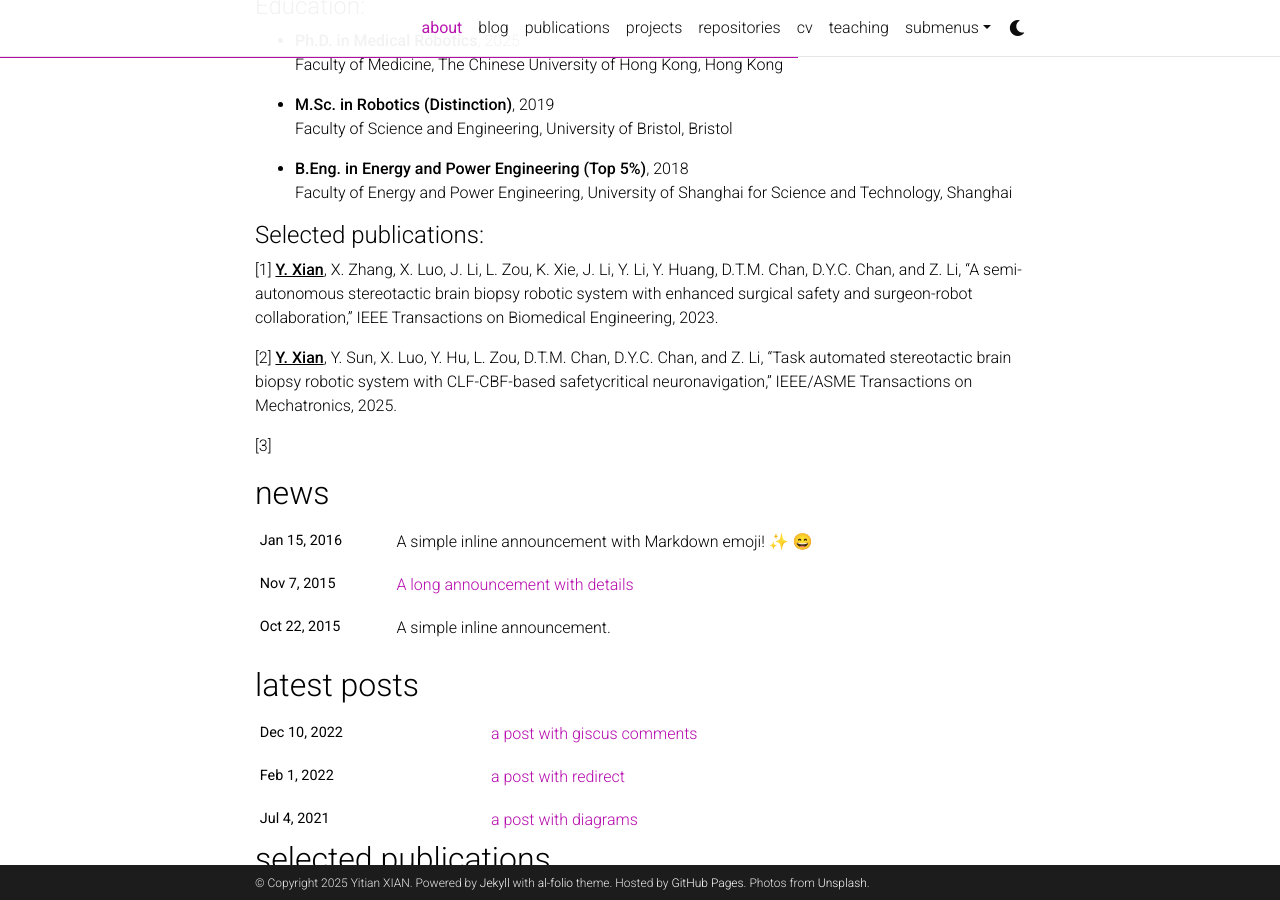
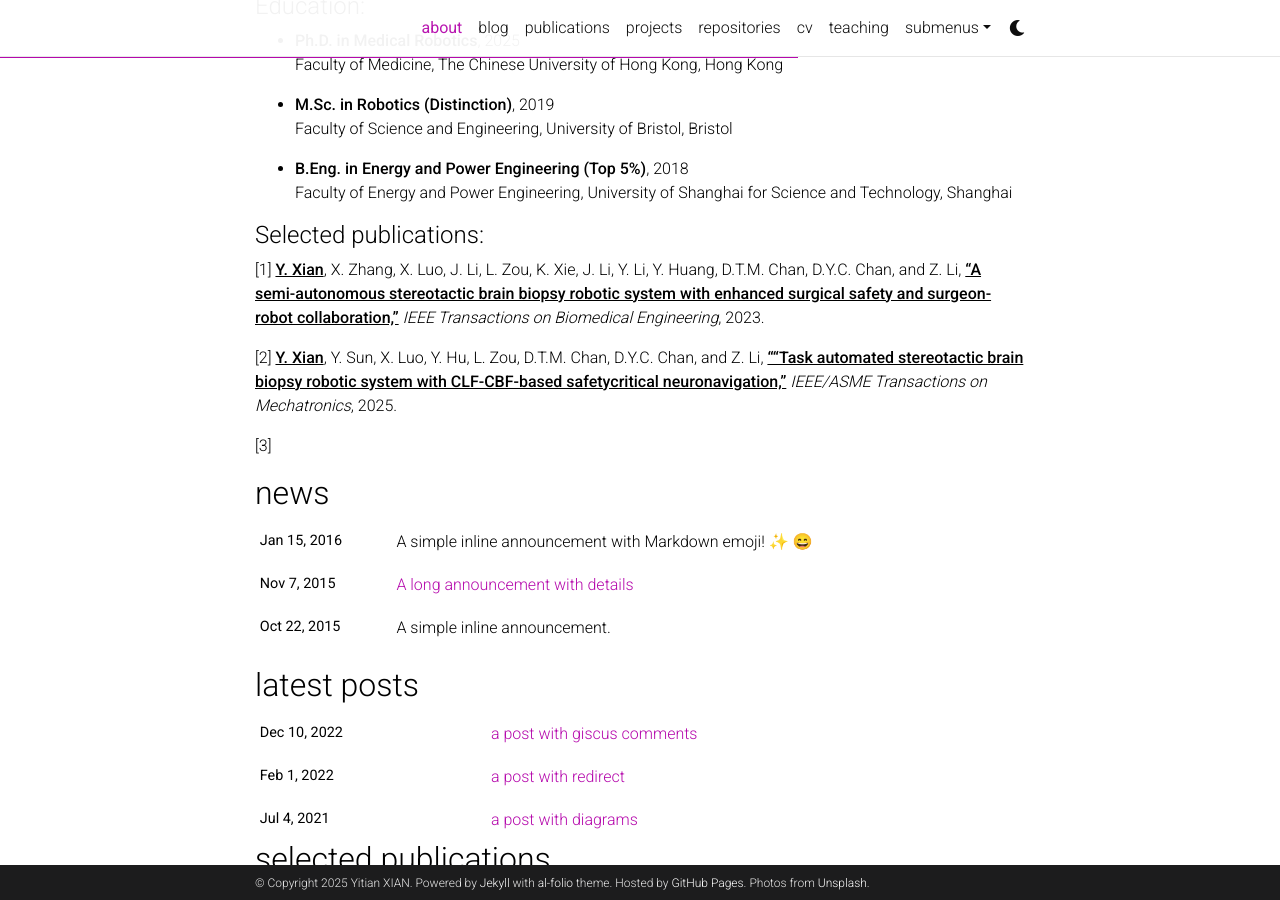
Before and after one commit to yitian-xian/yitian-xian.github.io, a Jekyll site: the page built from _pages/about.md, in a window 1280 px wide and 900 px high, scrolled down 489 px. Built offline with Jekyll 4.4.1, drawn with Linux system fonts in a browser that asks for light colours; full-size pictures stand in for the smaller copies a plugin makes; emoji names are drawn with the system emoji font; comment, search, counter and statistics services are not loaded; a style sheet for code colours, icons or effects is not loaded.

```diff
--- a/_pages/about.md
+++ b/_pages/about.md
@@ -40,8 +40,8 @@ Faculty of Energy and Power Engineering, University of Shanghai for Science and
 
 #### Selected publications:
 
-[1] **<u>Y. Xian</u>**, X. Zhang, X. Luo, J. Li, L. Zou, K. Xie, J. Li, Y. Li, Y. Huang, D.T.M. Chan, D.Y.C. Chan, and Z. Li, “A semi-autonomous stereotactic brain biopsy robotic system with enhanced surgical safety and surgeon-robot collaboration,” IEEE Transactions on Biomedical Engineering, 2023.
+[1] **<u>Y. Xian</u>**, X. Zhang, X. Luo, J. Li, L. Zou, K. Xie, J. Li, Y. Li, Y. Huang, D.T.M. Chan, D.Y.C. Chan, and Z. Li, **<u>“A semi-autonomous stereotactic brain biopsy robotic system with enhanced surgical safety and surgeon-robot collaboration,”</u>** *IEEE Transactions on Biomedical Engineering*, 2023.
 
-[2] **<u>Y. Xian</u>**, Y. Sun, X. Luo, Y. Hu, L. Zou, D.T.M. Chan, D.Y.C. Chan, and Z. Li, “Task automated stereotactic brain biopsy robotic system with CLF-CBF-based safetycritical neuronavigation,” IEEE/ASME Transactions on Mechatronics, 2025.
+[2] **<u>Y. Xian</u>**, Y. Sun, X. Luo, Y. Hu, L. Zou, D.T.M. Chan, D.Y.C. Chan, and Z. Li, **<u>““Task automated stereotactic brain biopsy robotic system with CLF-CBF-based safetycritical neuronavigation,”</u>** *IEEE/ASME Transactions on Mechatronics*, 2025.
 
 [3]
```
